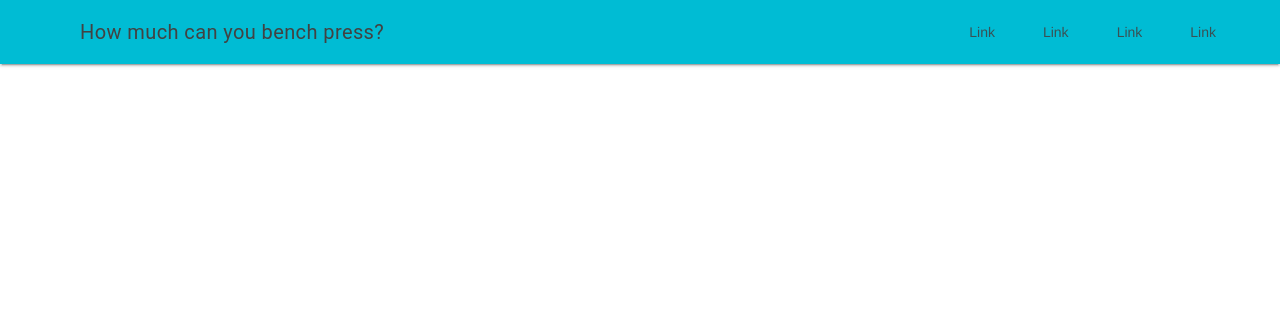
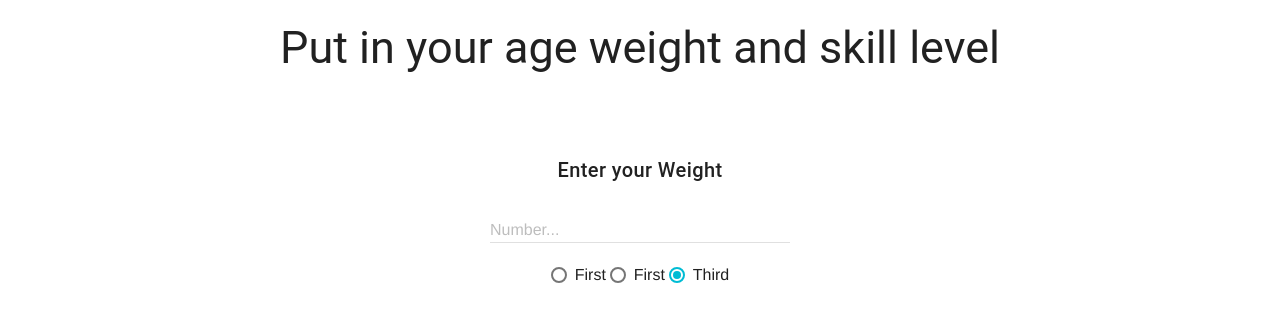
Before and after one commit to ICS2O-Programming-NathanA/Assign-02-HTML-Calculations, a plain HTML site: page index.html in a window 1280 px wide. Drawn offline with nearby package versions, Linux system fonts and the light colour scheme.

Commit message:
updated index

```diff
--- a/css/style.css
+++ b/css/style.css
@@ -0,0 +1,3 @@
+h2 {
+	background-color:  ;
+}
--- a/index.html
+++ b/index.html
@@ -21,27 +21,30 @@
 		<script defer src="https://code.getmdl.io/1.3.0/material.min.js">							</script>
 		<title>How much can you bench press?</title>
   </head>
-	  <body>
-    	<script src="./js/script.js"></script>
-			<!-- Always shows a header, even in smaller screens. -->
-			<div class="mdl-layout mdl-js-layout mdl-layout--fixed-header">
-			  <header class="mdl-layout__header">
-			    <div class="mdl-layout__header-row">
-			      <!-- Title -->
-			      <span class="mdl-layout-title">How much can you bench press?</span>
-			      <!-- Add spacer, to align navigation to the right -->
-			      <div class="mdl-layout-spacer"></div>
-			      <!-- Navigation. We hide it in small screens. -->
-			      <nav class="mdl-navigation mdl-layout--large-screen-only">
-			        <a class="mdl-navigation__link" href="">Link</a>
-			        <a class="mdl-navigation__link" href="">Link</a>
-			        <a class="mdl-navigation__link" href="">Link</a>
-			        <a class="mdl-navigation__link" href="">Link</a>
-			      </nav>
-			    </div>
-			  </header>
-			  <main class="mdl-layout__content">
-			    <div class="page-content"><!-- Your content goes here --></div>
-			  </main>
-			</div>
-		</body>
+	<body>
+		<center><h2>Put in your age weight and skill level</h2></center>
+		<br></br>
+		<center><h5>Enter your Weight</h5></center>
+
+    <!-- Numeric Textfield with Floating Label -->
+  	<center><form action="#">
+    <div class="mdl-textfield mdl-js-textfield mdl-textfield--floating-label">
+      <input class="mdl-textfield__input" type="text" pattern="-?[0-9]*(\.[0-9]+)?" id="sample4">
+      <label class="mdl-textfield__label" for="sample4">Number...</label>
+      <span class="mdl-textfield__error">Input is not a number!</span>
+    </div>
+    </form></center>
+
+		<center><label class="mdl-radio mdl-js-radio mdl-js-ripple-effect" for="option-1">
+  		<input type="radio" id="option-1" class="mdl-radio__button" name="options" value="1" checked>
+  		<span class="mdl-radio__label">First</span>
+		</label> <label class="mdl-radio mdl-js-radio mdl-js-ripple-effect" for="option-1">
+  		<input type="radio" id="option-1" class="mdl-radio__button" name="options" value="1" checked>
+  		<span class="mdl-radio__label">First</span>
+		</label>		<label class="mdl-radio mdl-js-radio mdl-js-ripple-effect" for="option-1">
+  		<input type="radio" id="option-1" class="mdl-radio__button" name="options" value="1" checked>
+  		<span class="mdl-radio__label">Third</span>
+		</label></center>
+
+	</body>
+</html>
```
